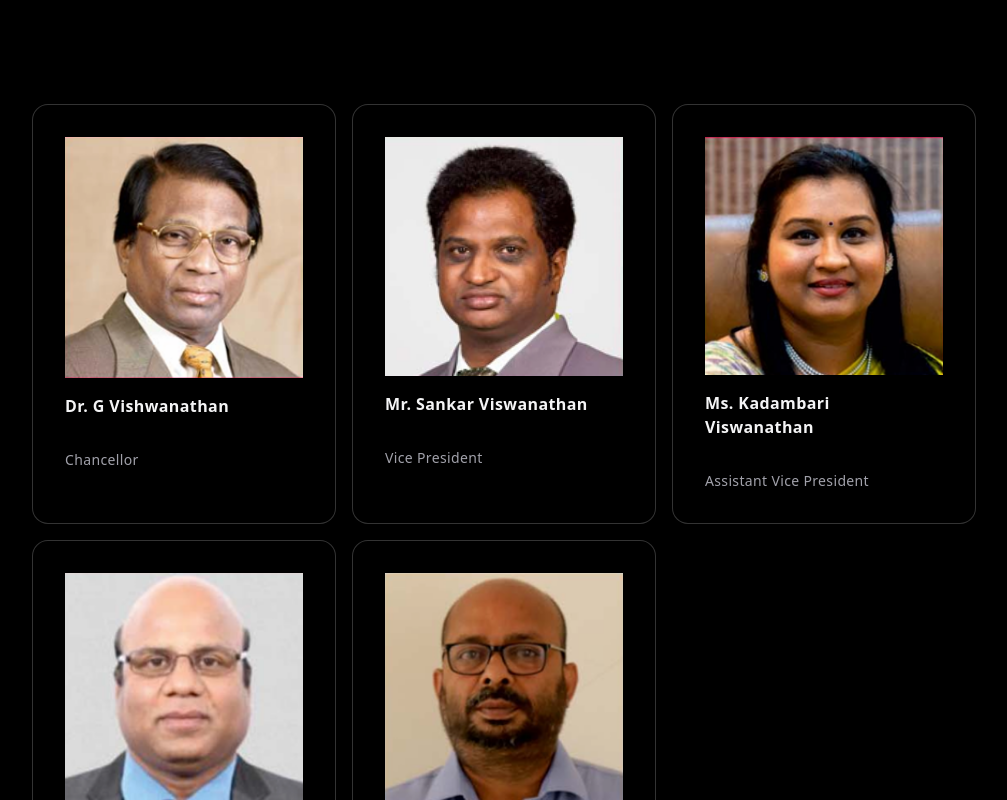
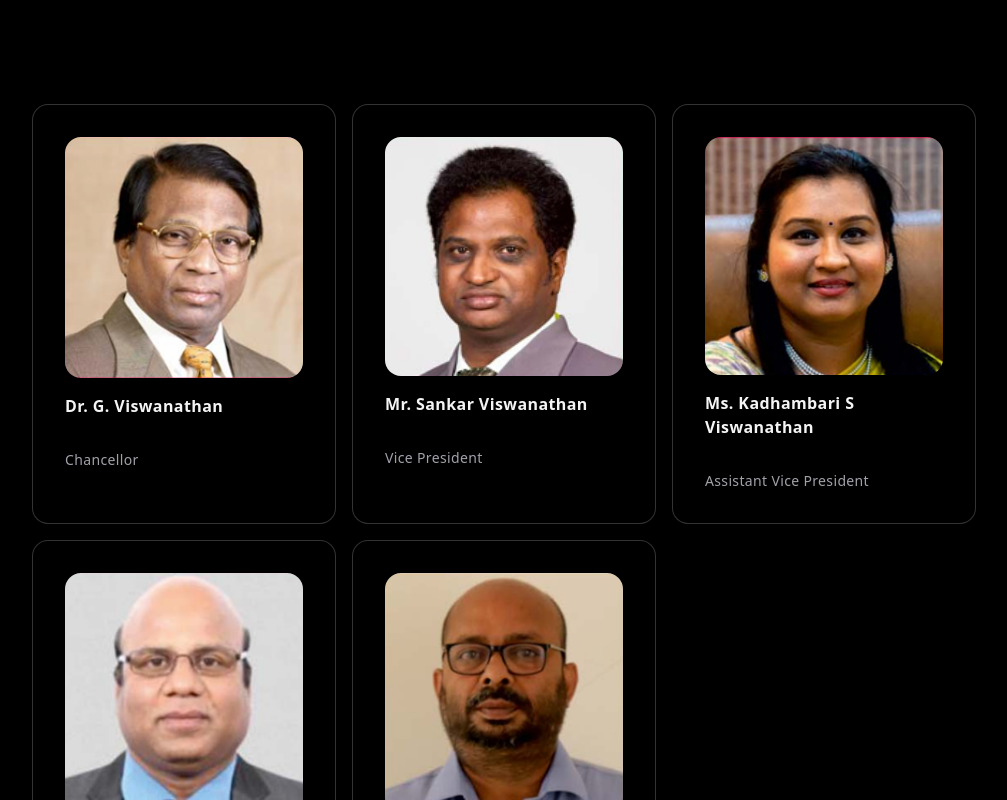
Before and after one commit to Nexus-Agni/ICIP-VITBhopal, a React (Vite) app: page / in a window 1280 px wide. Shown: the part 2520-3320 px from the top of the page, without its empty margins (136-1143 px from the left). Built offline with nearby package versions, Linux system fonts and the light colour scheme.

Commit message:
Fix typos and update image styling

```diff
--- a/src/Components/Home/Leadership.jsx
+++ b/src/Components/Home/Leadership.jsx
@@ -9,7 +9,7 @@ export function Leadership() {
 
     const LeadershipItems = [
         {
-            title : "Dr. G Vishwanathan",
+            title : "Dr. G. Viswanathan",
             description : "Chancellor",
             img:chancellor
         },
@@ -19,7 +19,7 @@ export function Leadership() {
             img:vp
         },
         {
-            title : "Ms. Kadambari Viswanathan",
+            title : "Ms. Kadhambari S Viswanathan",
             description : "Assistant Vice President",
             img:avp
         },
--- a/src/Components/ui/card-hover-effect.tsx
+++ b/src/Components/ui/card-hover-effect.tsx
@@ -101,7 +101,7 @@ export const Card = ({
         source: string;
     }) => {
         return (
-        <img src={source} alt="" className={className} height={500} width={500}/>
+        <img src={source} alt="" className="rounded-2xl" height={500} width={500}/>
         );
     };
 
```
